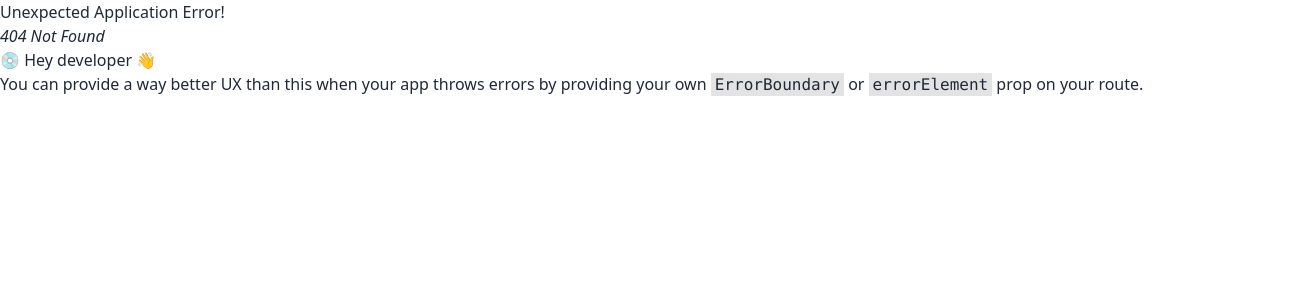
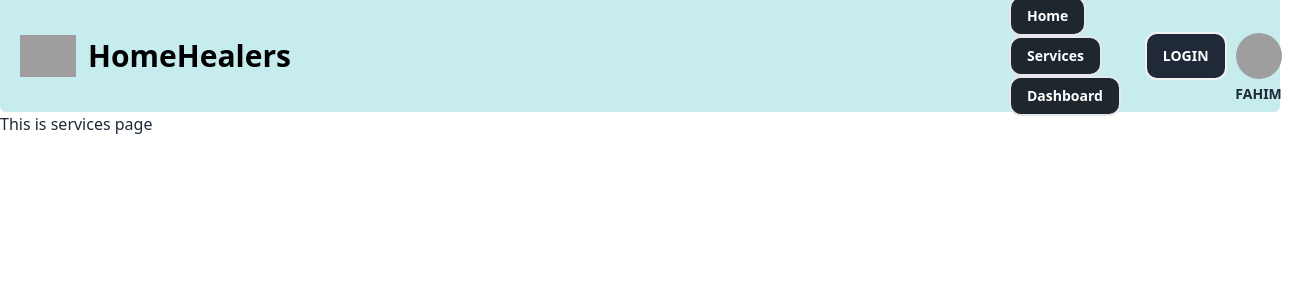
Before and after one commit to dronatoo21/home-healers-client, a React (Vite) app: page /services in a window 1280 px wide. Before the commit this address had no page. Shown: the top 300 px of the page, 1303 px wide, since content can reach past the window. Built offline with nearby package versions, Linux system fonts and the light colour scheme; grey boxes are pictures that could not be loaded.

Commit message:
added services route

```diff
--- /dev/null
+++ b/src/Pages/Services/Services.jsx
@@ -0,0 +1,9 @@
+const Services = () => {
+    return (
+        <div>
+            <h1>This is services page</h1>
+        </div>
+    );
+};
+
+export default Services;
--- a/src/Pages/Shared/Navbar/Navbar.jsx
+++ b/src/Pages/Shared/Navbar/Navbar.jsx
@@ -9,7 +9,7 @@ const Navbar = () => {
         </li>
         <li>
             <button className="ml-2 border-2 rounded-xl font-semibold px-4 py-2 bg-[#1e272e] text-white hover:border-black hover:text-black">
-                <NavLink to="#">Services</NavLink>
+                <NavLink to="/services">Services</NavLink>
             </button>
         </li>
         <li>
--- a/src/Routes/Routes.jsx
+++ b/src/Routes/Routes.jsx
@@ -1,6 +1,7 @@
 import { createBrowserRouter } from "react-router-dom";
 import Root from "../Layout/Root";
 import Home from "../Pages/Home/Home";
+import Services from "../Pages/Services/Services";
 
 const router = createBrowserRouter([
     {
@@ -10,6 +11,10 @@ const router = createBrowserRouter([
             {
                 path: '/',
                 element: <Home/>
+            },
+            {
+                path: '/services',
+                element: <Services/>
             }
         ]
     }
```
